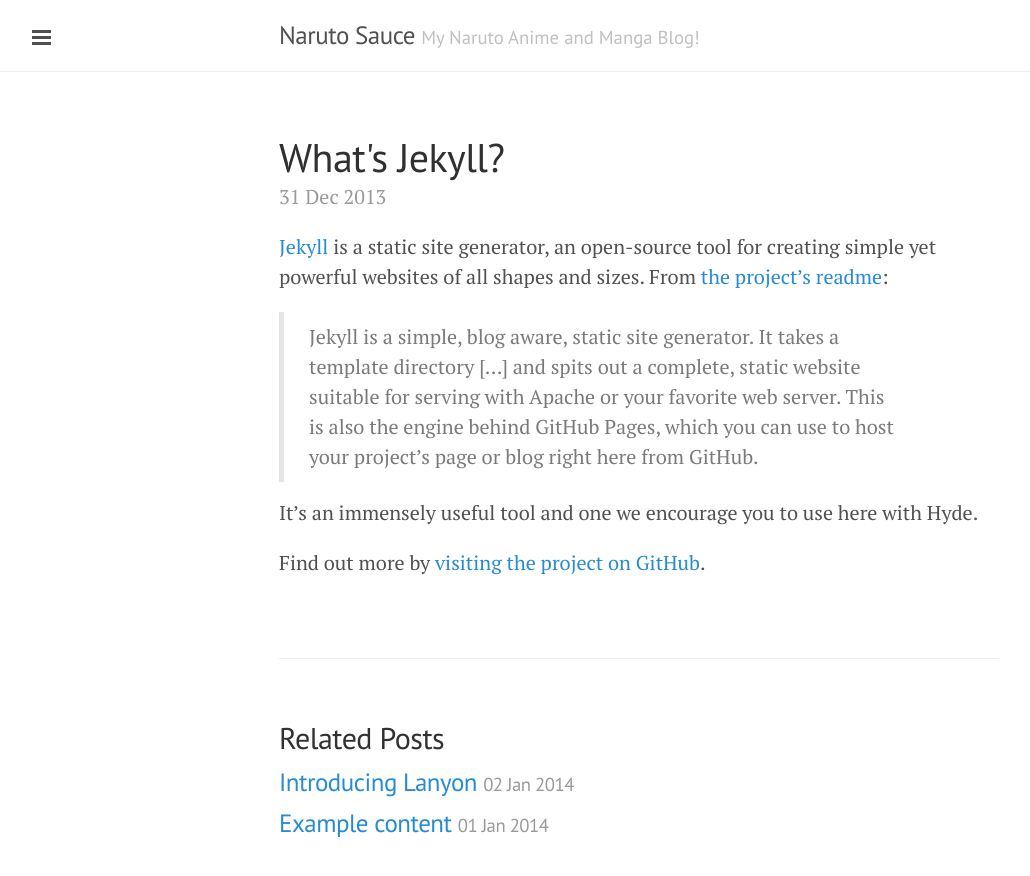
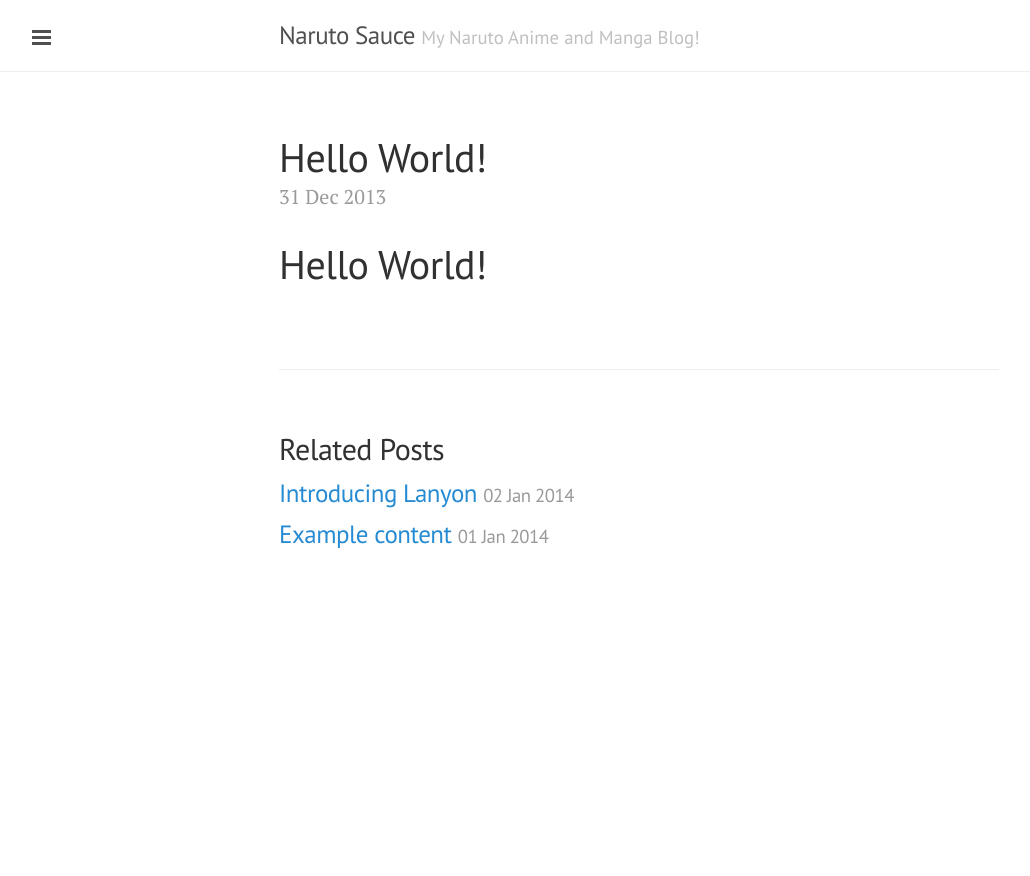
Before and after one commit to NarutoSauce/narutosauce.github.io, a Jekyll site: the page built from _posts/2013-12-31-whats-jekyll.md, in a window 1280 px wide. Shown: the top 876 px of the page, without its empty margins (1-1031 px from the left). Built offline with Jekyll 4.4.1, drawn with Linux system fonts in a browser that asks for light colours; Markdown is read by kramdown in place of the engine named in the settings.

Commit message:
post test

```diff
--- a/_posts/2013-12-31-whats-jekyll.md
+++ b/_posts/2013-12-31-whats-jekyll.md
@@ -1,12 +1,6 @@
 ---
 layout: post
-title: What's Jekyll?
+title: Hello World!
 ---
 
-[Jekyll](http://jekyllrb.com) is a static site generator, an open-source tool for creating simple yet powerful websites of all shapes and sizes. From [the project's readme](https://github.com/mojombo/jekyll/blob/master/README.markdown):
-
-  > Jekyll is a simple, blog aware, static site generator. It takes a template directory [...] and spits out a complete, static website suitable for serving with Apache or your favorite web server. This is also the engine behind GitHub Pages, which you can use to host your project’s page or blog right here from GitHub.
-
-It's an immensely useful tool and one we encourage you to use here with Hyde.
-
-Find out more by [visiting the project on GitHub](https://github.com/mojombo/jekyll).
+# Hello World!
```
